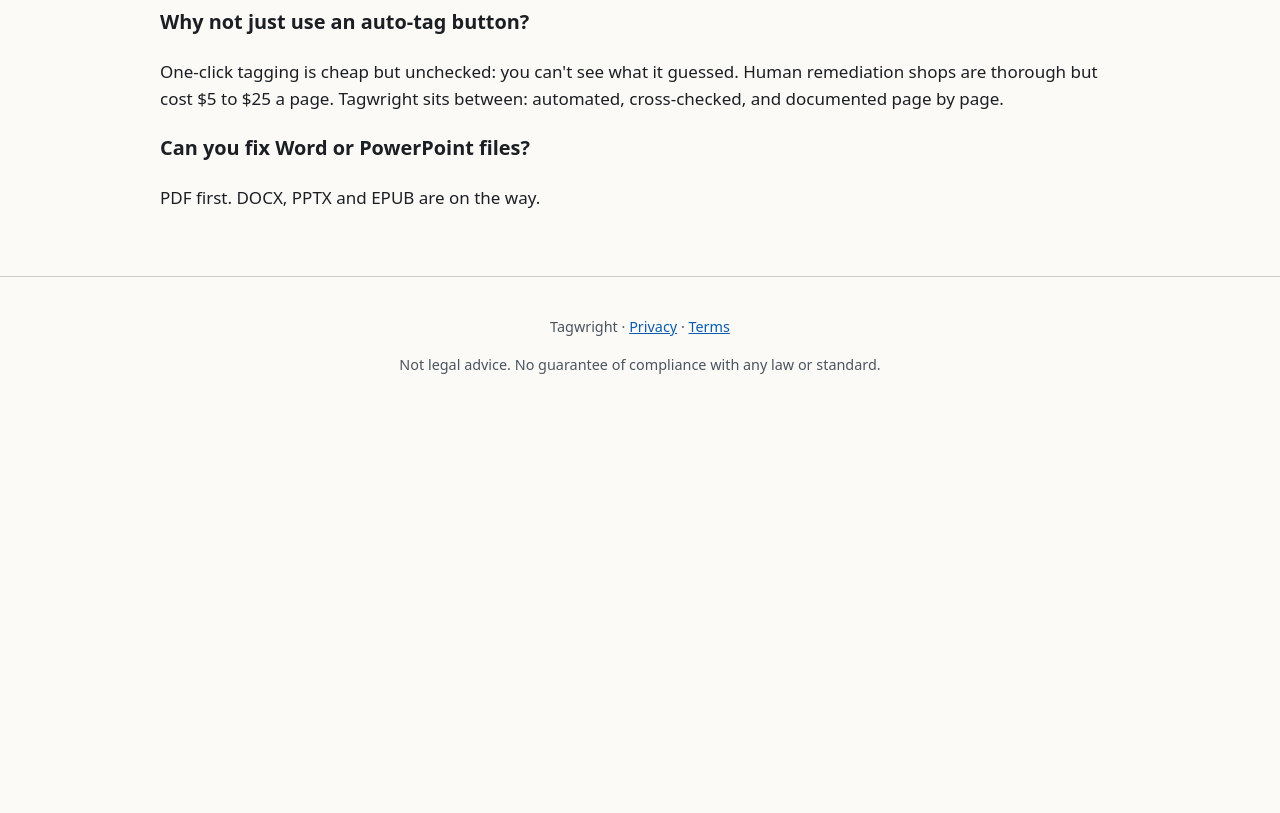
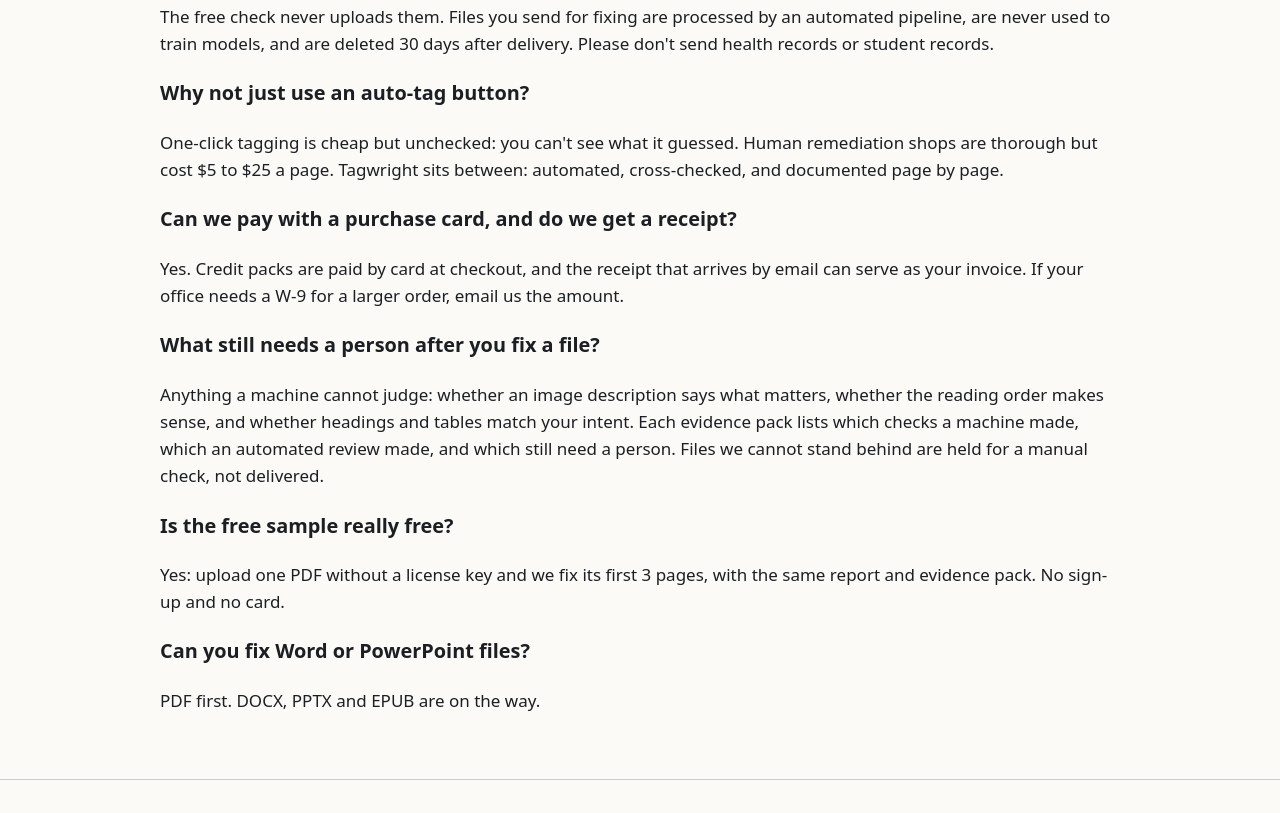
Before and after one commit to beingRealFrank/tagwright, a plain HTML site: page index.html in a window 1280 px wide. Shown: the part 2223-3036 px from the top of the page. Before the commit the page ends 2637 px from the top, so only its background shows below. Drawn offline with Linux system fonts and the light colour scheme.

Commit message:
Price comparison and FAQ

```diff
--- a/index.html
+++ b/index.html
@@ -67,6 +67,7 @@
       <tr><th scope="row">500 credits</th><td>$500</td><td>$1.00</td></tr>
     </tbody>
   </table>
+  <p>For comparison, Harvard's own list of <a href="https://accessibility.huit.harvard.edu/doc-vendors">preferred document-remediation vendors</a> shows $4 a page for simple documents and $8 for complex ones. A simple page here is 1 credit, $1.00 to $1.50 depending on the pack.</p>
   <p>Credits last 12 months and are only used for pages actually processed. Agencies and web shops: ask about wholesale pricing. Libraries of hundreds of PDFs: a free triage report sorts every file into archive, delete, convert to HTML, or remediate, so you only pay for the ones that matter.</p>
 </section>
 
@@ -83,6 +84,12 @@
   <p>The free check never uploads them. Files you send for fixing are processed by an automated pipeline, are never used to train models, and are deleted 30 days after delivery. Please don't send health records or student records.</p>
   <h3>Why not just use an auto-tag button?</h3>
   <p>One-click tagging is cheap but unchecked: you can't see what it guessed. Human remediation shops are thorough but cost $5 to $25 a page. Tagwright sits between: automated, cross-checked, and documented page by page.</p>
+  <h3>Can we pay with a purchase card, and do we get a receipt?</h3>
+  <p>Yes. Credit packs are paid by card at checkout, and the receipt that arrives by email can serve as your invoice. If your office needs a W-9 for a larger order, email us the amount.</p>
+  <h3>What still needs a person after you fix a file?</h3>
+  <p>Anything a machine cannot judge: whether an image description says what matters, whether the reading order makes sense, and whether headings and tables match your intent. Each evidence pack lists which checks a machine made, which an automated review made, and which still need a person. Files we cannot stand behind are held for a manual check, not delivered.</p>
+  <h3>Is the free sample really free?</h3>
+  <p>Yes: upload one PDF without a license key and we fix its first 3 pages, with the same report and evidence pack. No sign-up and no card.</p>
   <h3>Can you fix Word or PowerPoint files?</h3>
   <p>PDF first. DOCX, PPTX and EPUB are on the way.</p>
 </section>
```
